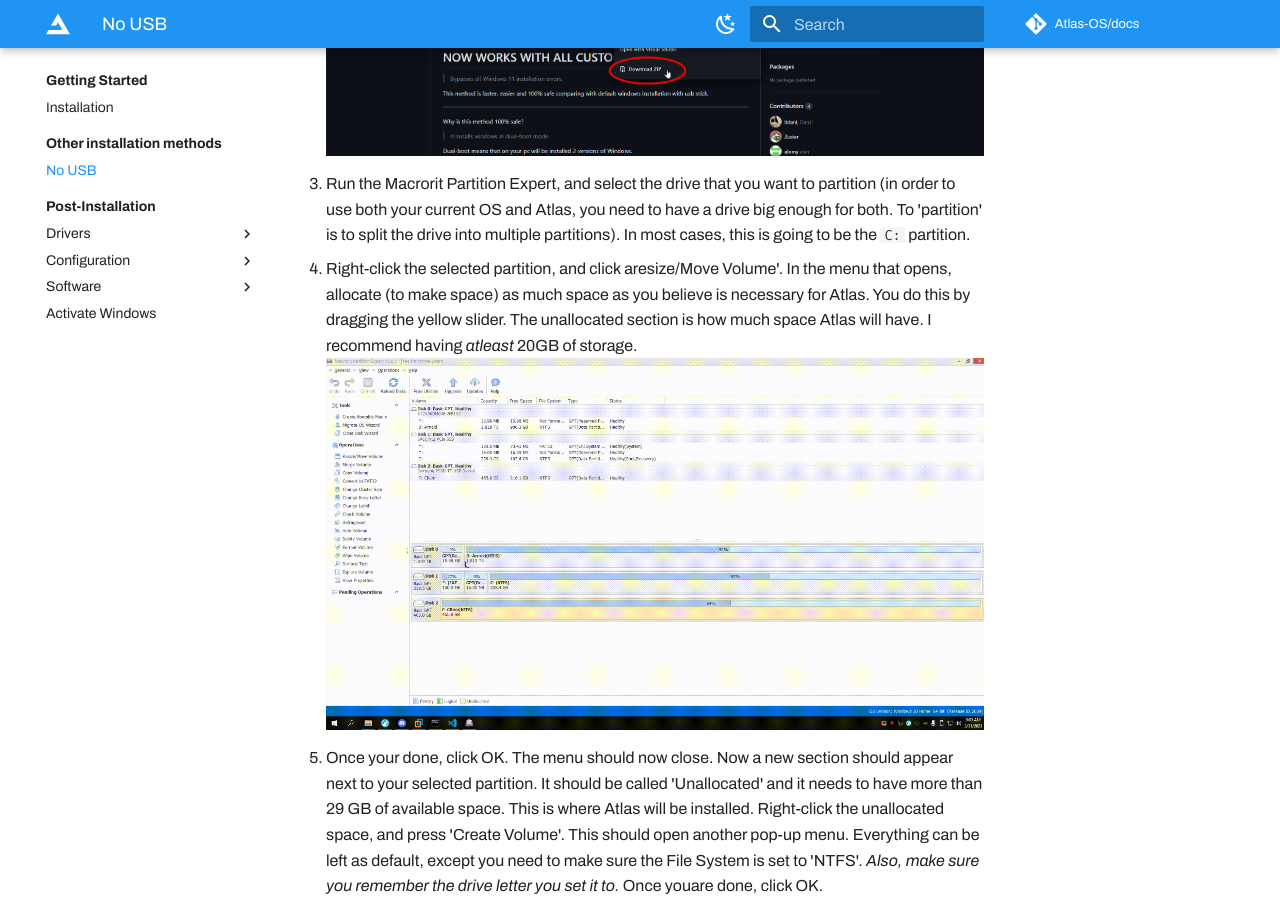
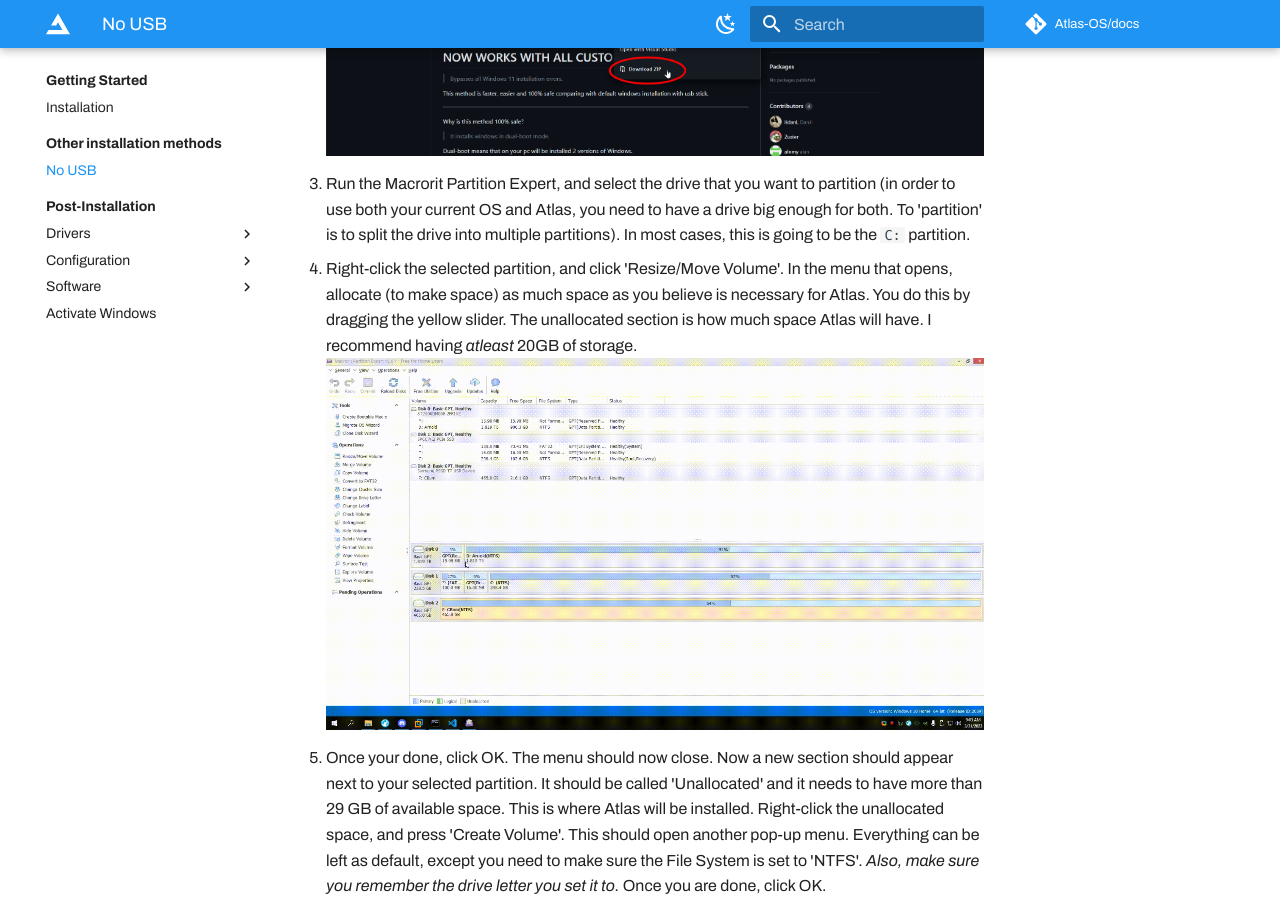
Before and after one commit to Atlas-OS/docs, an MkDocs documentation site: the page built from docs/getting-started/other-installation-methods/no-usb.md, in a window 1280 px wide and 1400 px high, scrolled down 694 px. Shown: the top 897 px of the window. Built offline with MkDocs 1.6.1 and Material for MkDocs 9.7.7, drawn with Linux system fonts in a browser that asks for light colours; some web fonts are replaced; plug-ins that fetch from the network failed and are left out; comment, search, counter and statistics services are not loaded.

Commit message:
fix: :sparkles: https://github.com/Atlas-OS/docs/commit/65c35f1c009d99c67cf36cdfa9907c6ed58049db

```diff
--- a/docs/getting-started/other-installation-methods/no-usb.md
+++ b/docs/getting-started/other-installation-methods/no-usb.md
@@ -9,9 +9,9 @@ _Originally posted by [Johnapolitan](https://github.com/Johnapolitan) in the Atl
 2. Download [Install Windows Without USB by DanL](https://github.com/iidanL/InstallWindowsWithoutUSB) and extract it using 7-Zip or WinRAR
 ![Snapshot_2022-05-02_154455_github com](../../assets/images/iwwu.png)
 3. Run the Macrorit Partition Expert, and select the drive that you want to partition (in order to use both your current OS and Atlas, you need to have a drive big enough for both. To 'partition' is to split the drive into multiple partitions). In most cases, this is going to be the `C:` partition.
-4. Right-click the selected partition, and click aresize/Move Volume'. In the menu that opens, allocate (to make space) as much space as you believe is necessary for Atlas. You do this by dragging the yellow slider. The unallocated section is how much space Atlas will have. I recommend having _atleast_ 20GB of storage.
+4. Right-click the selected partition, and click 'Resize/Move Volume'. In the menu that opens, allocate (to make space) as much space as you believe is necessary for Atlas. You do this by dragging the yellow slider. The unallocated section is how much space Atlas will have. I recommend having _atleast_ 20GB of storage.
 ![Record_2022_05_02_15_52_18_68](../../assets/videos/resize.gif)
-5. Once your done, click OK. The menu should now close. Now a new section should appear next to your selected partition. It should be called 'Unallocated' and it needs to have more than 29 GB of available space. This is where Atlas will be installed. Right-click the unallocated space, and press 'Create Volume'. This should open another pop-up menu. Everything can be left as default, except you need to make sure the File System is set to 'NTFS'. _Also, make sure you remember the drive letter you set it to._ Once youare done, click OK.
+5. Once your done, click OK. The menu should now close. Now a new section should appear next to your selected partition. It should be called 'Unallocated' and it needs to have more than 29 GB of available space. This is where Atlas will be installed. Right-click the unallocated space, and press 'Create Volume'. This should open another pop-up menu. Everything can be left as default, except you need to make sure the File System is set to 'NTFS'. _Also, make sure you remember the drive letter you set it to._ Once you are done, click OK.
 ![Record_2022_05_02_16_00_26_345](../../assets/videos/adding-partition.gif)
 6. Press the 'Commit' button in the upper-left-hand corner. Press 'OK' or 'Accept' to any prompts which appear. If it asks you to restart your PC, close any other applications and accept the prompt.
 7. Once your PC has restarted, open the [Install Windows Without USB](https://github.com/iidanL/InstallWindowsWithoutUSB) folder you extracted earlier. It should prompt you to select a .iso, so select the .iso you installed (**Note: It may take a while for the file explorer window to pop-up. Please be patient**).
--- a/overrides/outdated.html
+++ b/overrides/outdated.html
@@ -1,7 +1,7 @@
 {% extends "base.html" %}
 
 {% block outdated %}
-  Youare not viewing the latest version.
+  you are not viewing the latest version.
   <a href="{{ '../' ~ base_url }}">
     <strong>Click here to go to latest.</strong>
   </a>
```
Also changed, not shown: docs/getting-started/post-installation/configuration/index.md (+1 -1 lines), docs/getting-started/post-installation/drivers/gpu/nvidia.md (+1 -1 lines).
